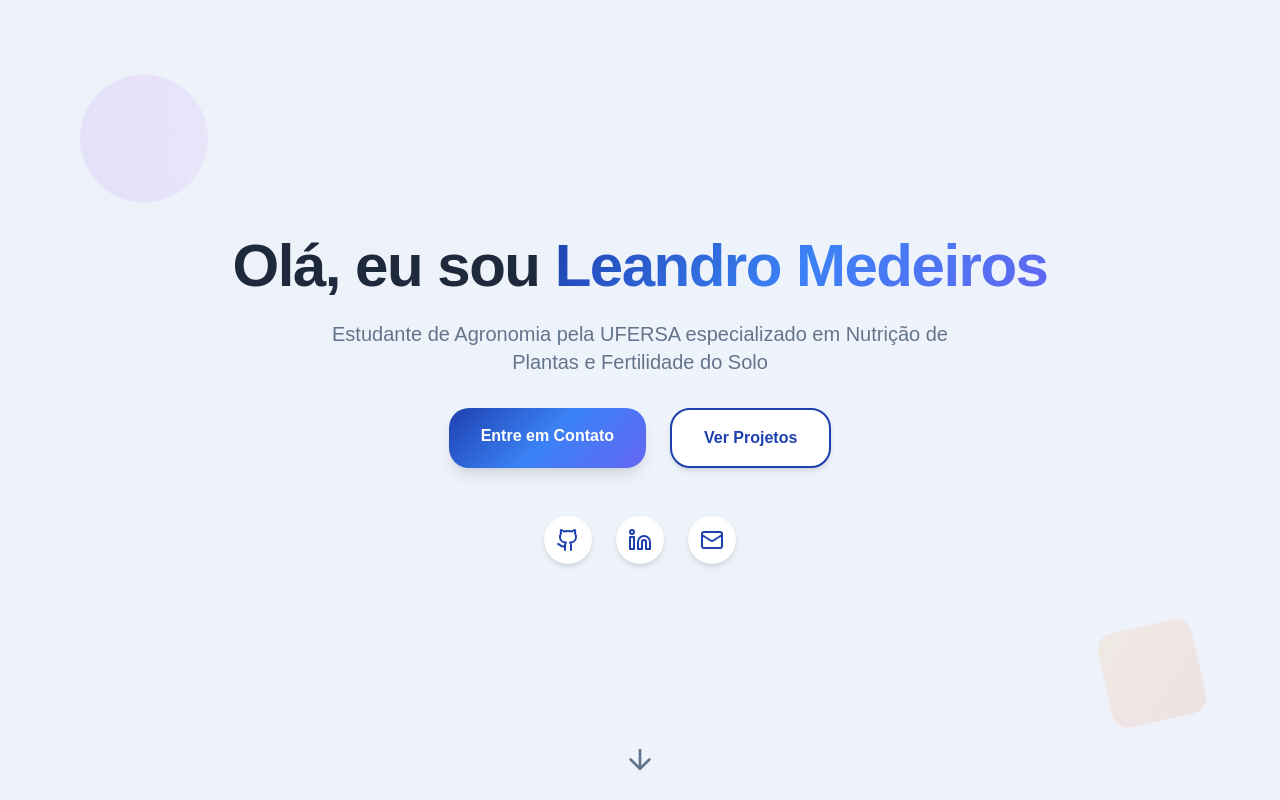
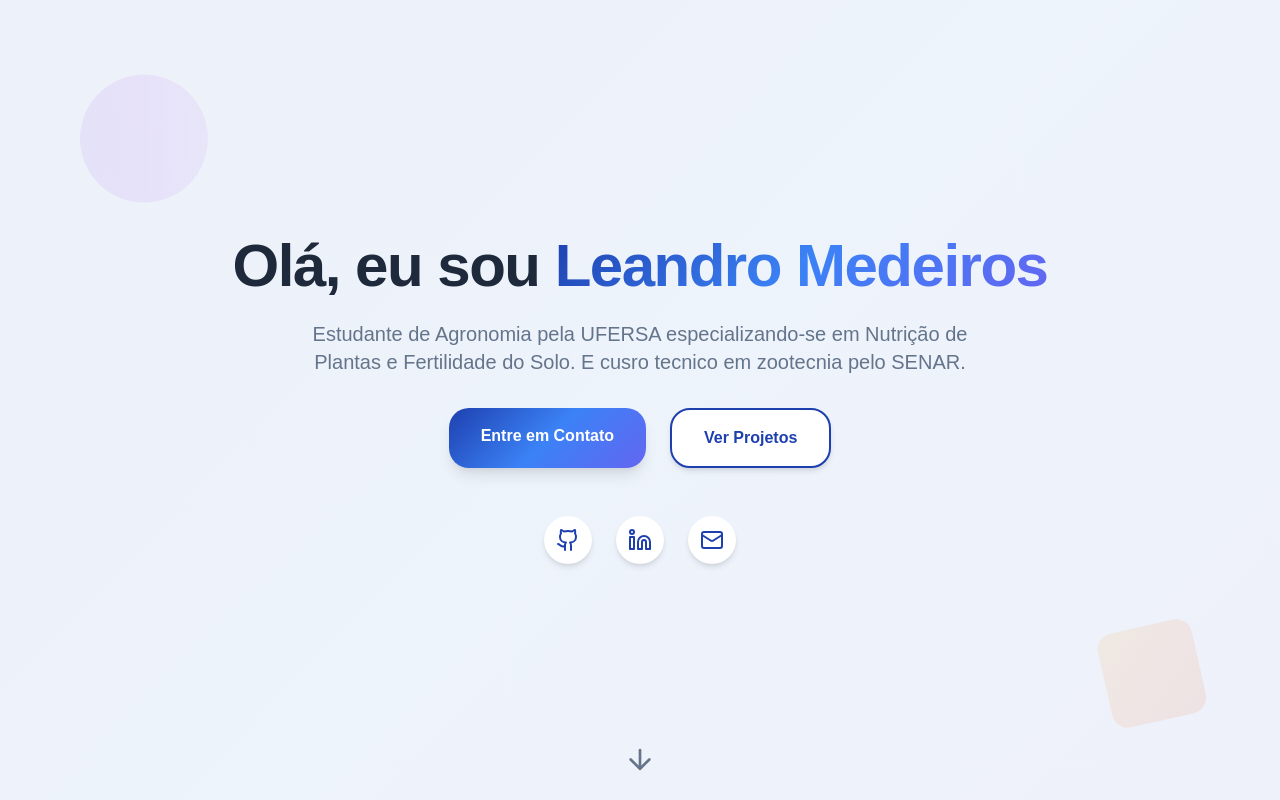
Before and after one commit to BronTZSCR/Leandro-Medeiros, a Next.js app: page / in a window 1280 px wide. Shown: the top 800 px of the page. Built offline with nearby package versions, Linux system fonts and the light colour scheme; what creatr-devtools would draw is missing.

Commit message:
Alteração de dados

```diff
--- a/src/components/contact-section.tsx
+++ b/src/components/contact-section.tsx
@@ -44,7 +44,8 @@ export function ContactSection() {
             Entre em </span><span className="gradient-text" data-unique-id="ab8ed705-6e7d-487f-8244-89cbe274aa18" data-file-name="components/contact-section.tsx"><span className="editable-text" data-unique-id="74edc95e-0e61-4836-98bb-b92a8753478e" data-file-name="components/contact-section.tsx">Contato</span></span>
           </h2>
           <p className="text-lg text-muted-foreground max-w-2xl mx-auto" data-unique-id="28d734ec-1f9e-4c8e-a2b3-261c50f8429d" data-file-name="components/contact-section.tsx"><span className="editable-text" data-unique-id="4dcee468-997c-4b62-a6e2-7a98544a9402" data-file-name="components/contact-section.tsx">
-            Vamos conversar sobre seu próximo projeto
+            Estou a disposição para o que precisar!
+
           </span></p>
         </motion.div>
 
--- a/src/components/hero-section.tsx
+++ b/src/components/hero-section.tsx
@@ -60,7 +60,8 @@ export function HeroSection() {
           delay: 0.4,
           duration: 0.8
         }} data-unique-id="0c6691ff-99bd-44cd-a57f-dd4d892b189d" data-file-name="components/hero-section.tsx"><span className="editable-text" data-unique-id="f400247a-8143-48cb-8695-9ac25d78f62e" data-file-name="components/hero-section.tsx">
-            Estudante de Agronomia pela UFERSA especializado em Nutrição de Plantas e Fertilidade do Solo
+            Estudante de Agronomia pela UFERSA especializando-se em Nutrição de Plantas e Fertilidade do Solo. E cusro tecnico em zootecnia pelo SENAR.
+
           </span></motion.p>
         </motion.div>
 
```
